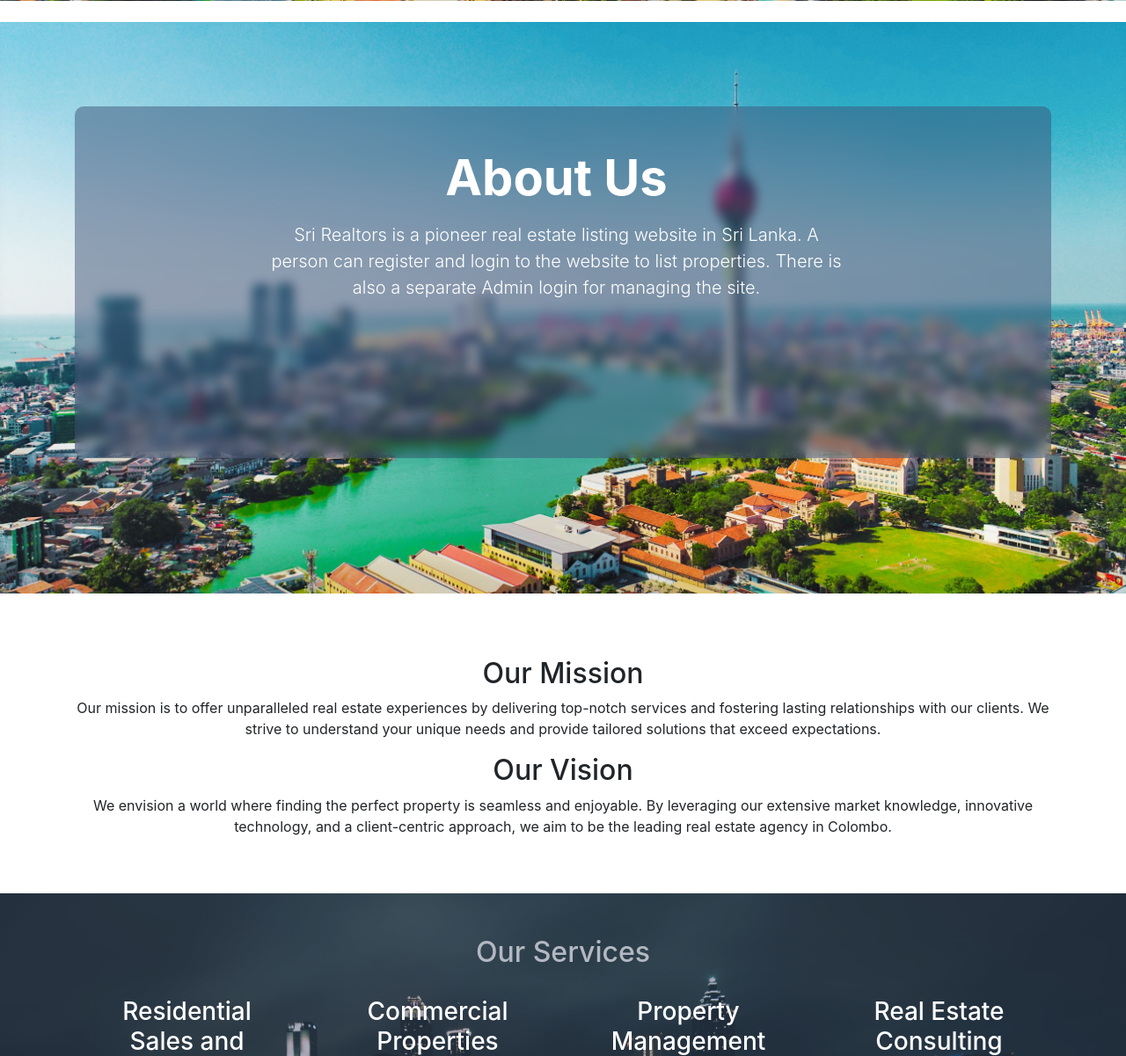
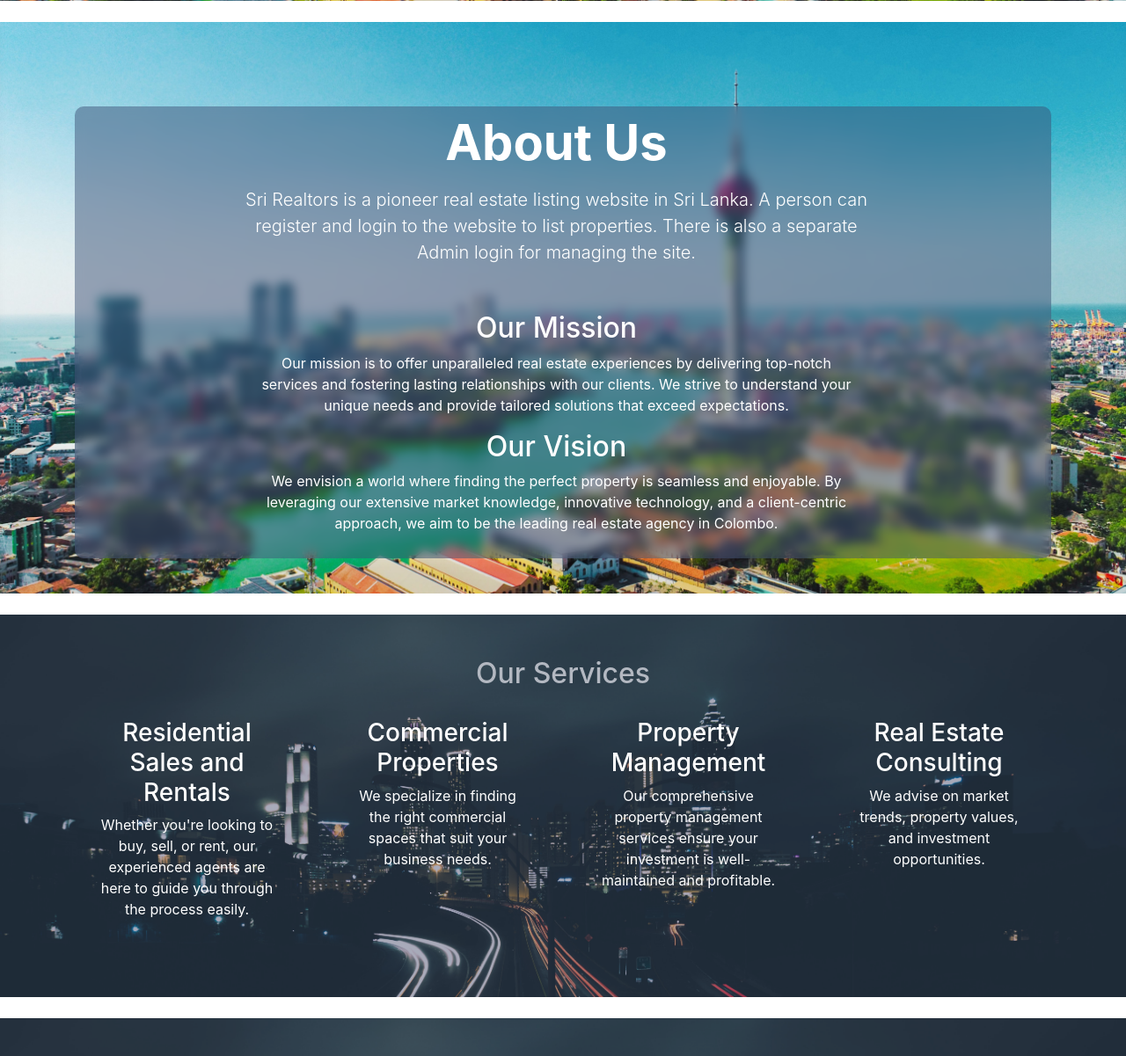
Before and after one commit to R3dkiller/BAD_Group05_Project, a Django app: page /en/ in a window 1280 px wide. Shown: the part 811-2012 px from the top of the page at 88% size. Run offline with Django 3.2, Linux system fonts and the light colour scheme; data comes from the database, SQL or seed files in the repository; some libraries are stand-ins or nearby versions.

Commit message:
Update about index.html

```diff
--- a/templates/core/index.html
+++ b/templates/core/index.html
@@ -44,13 +44,21 @@ Services offered: renting, selling, buying, consultation and way more."/>
 <section id="showcase">
   <div class="container text-center">
     <div class="home-search p-5">
-      <div class="overlay round-corners p-5">
+      <div class="overlay round-corners p-2">
         <div class="row col-12 pl-0 ml-0 justify-content-center">
           <div class="col-12 col-lg-8 p-0 text-center">
             <h1 class="display-4 font-weight-bold mb-3">
               {{ _("About Us") }}
             </h1>
             <p class="lead mb-5">{{ _("Sri Realtors is a pioneer real estate listing website in Sri Lanka. A person can register and login to the website to list properties. There is also a separate Admin login for managing the site.") }}</p>
+            <section id="about-company" class="py-1 text-center">
+              <div class="container">
+                <h2>{{ _("Our Mission") }}</h2>
+                <p>{{ _("Our mission is to offer unparalleled real estate experiences by delivering top-notch services and fostering lasting relationships with our clients. We strive to understand your unique needs and provide tailored solutions that exceed expectations.") }}</p>
+                <h2>{{ _("Our Vision") }}</h2>
+                <p>{{ _("We envision a world where finding the perfect property is seamless and enjoyable. By leveraging our extensive market knowledge, innovative technology, and a client-centric approach, we aim to be the leading real estate agency in Colombo.") }}</p>
+              </div>
+            </section>
           </div>
         </div>
       </div>
@@ -58,18 +66,6 @@ Services offered: renting, selling, buying, consultation and way more."/>
   </div>
 </section>
 <br>
-
-<!-- About the Company -->
-<section id="about-company" class="py-5 text-center">
-  <div class="container">
-
-    <h2>{{ _("Our Mission") }}</h2>
-    <p>{{ _("Our mission is to offer unparalleled real estate experiences by delivering top-notch services and fostering lasting relationships with our clients. We strive to understand your unique needs and provide tailored solutions that exceed expectations.") }}</p>
-
-    <h2>{{ _("Our Vision") }}</h2>
-    <p>{{ _("We envision a world where finding the perfect property is seamless and enjoyable. By leveraging our extensive market knowledge, innovative technology, and a client-centric approach, we aim to be the leading real estate agency in Colombo.") }}</p>
-  </div>
-</section>
 
 <!-- Our Services -->
 <section id="services" class="py-5 bg-secondary text-white">
```
